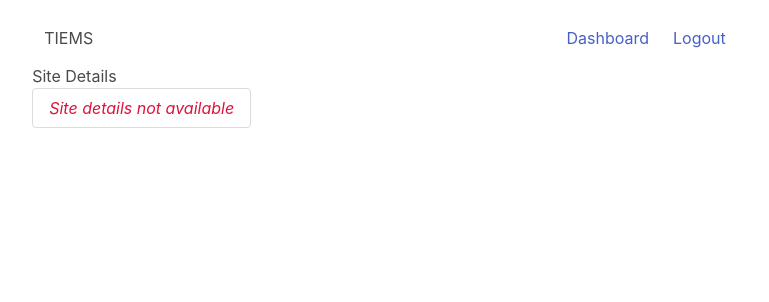
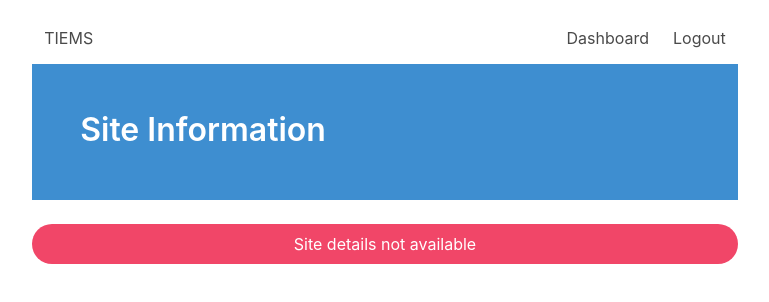
Before and after one commit to jfullerco/tiems-v5-bulma, a React (Create React App) app: page /sites/1 in a window 1280 px wide. Shown: the top 302 px of the page, without its empty margins (255-1024 px from the left). Built offline with nearby package versions, Linux system fonts and the light colour scheme; the HTML template or start-up script is replaced by a standard one.

Commit message:
6 files modified

```diff
--- a/public/index.html
+++ b/public/index.html
@@ -3,7 +3,7 @@
   <head>
     <meta charset="utf-8">
     <meta name="viewport" content="width=device-width, initial-scale=1">
-    <title>Hello Bulma!</title>
+    <title>TIEMS</title>
     <link rel="stylesheet" href="https://cdn.jsdelivr.net/npm/bulma@0.9.1/css/bulma.min.css">
 </head>
 <body>
--- a/src/Components/LogoutButton.js
+++ b/src/Components/LogoutButton.js
@@ -8,17 +8,17 @@ const LogoutButton = () => {
     <div className="navbar" role="navigation" aria-label="main navigation">
     <div className="navbar-brand"></div>
     <div className="navbar-menu">
+
       <div className="navbar-start">
         <div className="navbar-item">TIEMS</div>
       </div>
 
-    <div className="navbar-end">
-        <a className="navbar-item">
-          <Link to="/">Dashboard</Link></a>
+      <div className="navbar-end">
+            <Link to="/" className="navbar-item">Dashboard</Link>
+            <Link to="/" className="navbar-item">Logout</Link>
+      </div>
+
     </div>
-        <a className="navbar-item">
-          <Link>Logout </Link></a>
-      </div>
     </div>
 
   )
--- a/src/Pages/Assets/AssetList.js
+++ b/src/Pages/Assets/AssetList.js
@@ -16,7 +16,7 @@ const AssetList = ({id}) => {
   }
 
   return (
-    <table className="u-full-width">
+    <table className="table is-striped is-fullwidth">
       <thead>
         <tr>
           <th>
--- a/src/Pages/Dashboard.js
+++ b/src/Pages/Dashboard.js
@@ -33,8 +33,13 @@ console.log(userContext.sessionData)
     <>
       {(localStorage.LoggedIn === "true") ? (
       <>
-        <div className="block">
-          <h5>Dashboard</h5>
+       <div className="block">
+        <section className="hero is-info">
+        <div className="hero-body">
+          <p className="title">Dashboard</p>
+        <div className="subtitle"></div>
+        </div>
+        </section>
         </div>
 
         <div className="block">
--- a/src/Pages/Sites/SiteDetail.js
+++ b/src/Pages/Sites/SiteDetail.js
@@ -13,11 +13,19 @@ const SiteDetail = () => {
   const siteDetails = sites.find((site) => site._id === id)
   console.log(siteDetails)
   return (
-    <div>
-    <h5>Site Details</h5> <p />
+    <>
+    <div className="block">
+        <section className="hero is-info">
+          <div className="hero-body">
+            <p className="title">Site Information</p>
+          <div className="subtitle"></div>
+          </div>
+        </section>
+        </div>
+        <div className="block is-full-width">
           {siteDetails ? (
             <>
-      <table className="u-full-width">
+              <table className="table is-striped is-fullwidth">
                 <thead>
                   <tr>
                     <th>Site Name</th>
@@ -38,14 +46,16 @@ const SiteDetail = () => {
             <AssetList id={id} />
           </>
           ) : (
-      <div className="button">
-        <span className="error">
+            <span>
+            <div className="button is-rounded is-danger">
               Site details not available
+            </div>
             </span>
-      </div>
+
             )
           }
         </div>
+    </>
   )
 }
 export default SiteDetail
--- a/src/Pages/Sites/SiteList.js
+++ b/src/Pages/Sites/SiteList.js
@@ -10,8 +10,13 @@ const SiteList = () => {
   return (
     <>
     <div className="block">
-      <h5>Site List</h5>
-    </div>
+        <section className="hero is-info">
+        <div className="hero-body">
+          <p className="title">Sites</p>
+        <div className="subtitle"></div>
+        </div>
+        </section>
+        </div>
 
     <div className="block">
 
```
Lines whose indentation alone changed are shown as unchanged.
